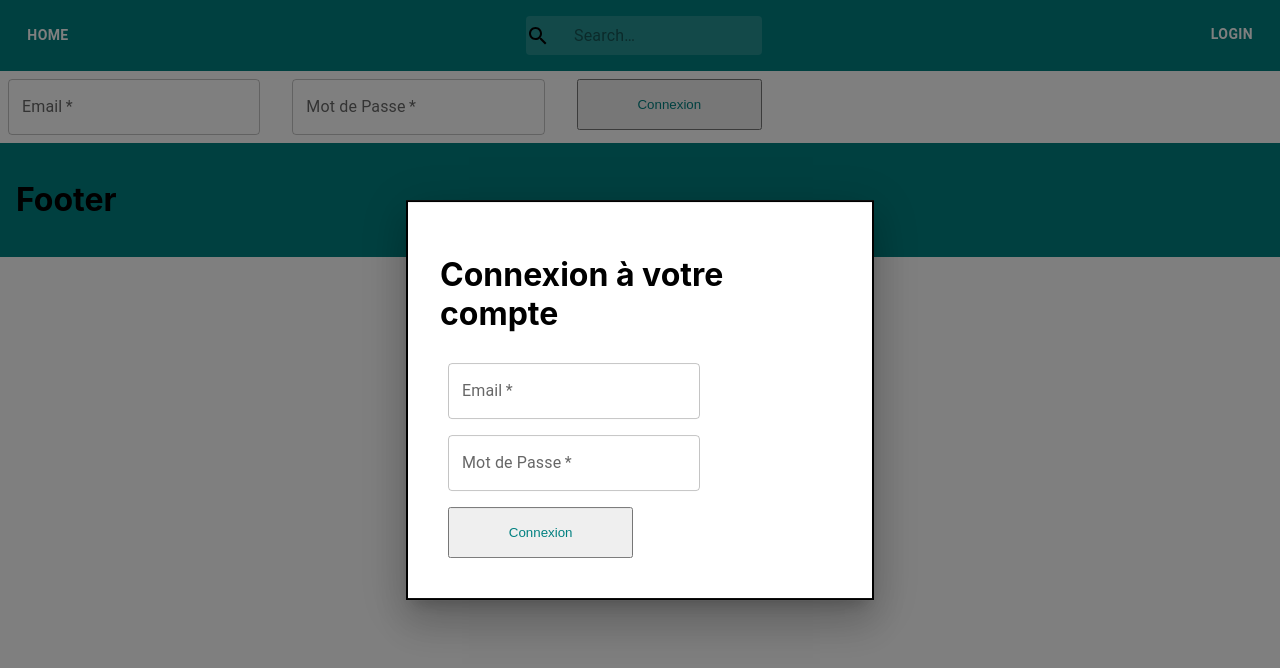
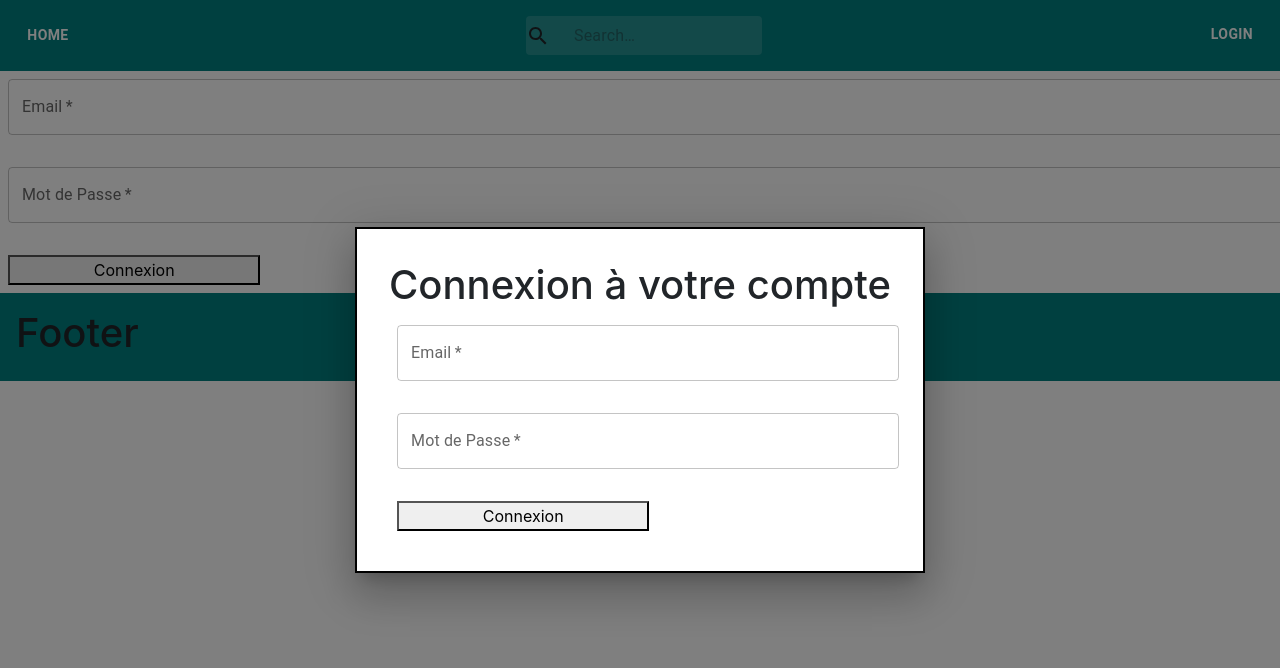
Before and after one commit to DENISJulien/SoundClock-Front, a React app in the folder soundclock/: page / in a window 1280 px wide. Both pictures are taken after a click on the button "LOGIN". Built offline with nearby package versions, Linux system fonts and the light colour scheme.

Commit message:
on progress

```diff
--- a/soundclock/package.json
+++ b/soundclock/package.json
@@ -12,6 +12,7 @@
     "@testing-library/react": "^13.0.0",
     "@testing-library/user-event": "^13.2.1",
     "axios": "^0.27.2",
+    "bootstrap": "^5.2.0-beta1",
     "react": "^18.2.0",
     "react-dom": "^18.2.0",
     "react-hook-form": "^7.33.1",
--- a/soundclock/public/index.html
+++ b/soundclock/public/index.html
@@ -25,7 +25,7 @@
       Learn how to configure a non-root public URL by running `npm run build`.
     -->
     <title>React App</title>
-
+    <link href="https://cdn.jsdelivr.net/npm/bootstrap@5.2.0-beta1/dist/css/bootstrap.min.css" rel="stylesheet" integrity="sha384-0evHe/X+R7YkIZDRvuzKMRqM+OrBnVFBL6DOitfPri4tjfHxaWutUpFmBp4vmVor" crossorigin="anonymous">
   </head>
   <body>
     <noscript>You need to enable JavaScript to run this app.</noscript>
--- a/soundclock/src/Component/Header/Modal/Form/FormLogin.scss
+++ b/soundclock/src/Component/Header/Modal/Form/FormLogin.scss
@@ -1,4 +1,10 @@
-.Form__Button{
-    padding: 1rem;
-    color:teal;
+.Form__Login__Box{
+    display: flex;
+    flex-direction: column !important;
+    // align-items: center;
 }
+
+.MuiTextField-root{
+    width: 100% !important;
+
+}
--- a/soundclock/src/Component/Header/Modal/Form/FormTest.js
+++ b/soundclock/src/Component/Header/Modal/Form/FormTest.js
@@ -1,16 +1,23 @@
 import Box from '@mui/material/Box';
 import TextField from '@mui/material/TextField';
-import { useState } from 'react';
 import axios from 'axios';
 import './FormLogin.scss';
 import { useForm } from 'react-hook-form';
 import { yupResolver } from '@hookform/resolvers/yup';
 import * as yup from "yup";
+import './FormLogin.scss';
 
 
-const schema = yup.object({
-    username: yup.string().email().required(),
-    password: yup.string().required(),
+const schema = yup.object().shape({
+    username:
+      yup
+      .string()
+      .email("Email valide demandé")
+      .required("Email obligatoire"),
+    password:
+      yup
+      .string()
+      .required(),
   });
 
 
@@ -23,7 +30,11 @@ export default function FormTest() {
 
   const{isSubmitSuccessful} = formState
 
-  const onSubmit = data => console.log(data)
+  const onSubmit = data => {
+
+    axios.post('http://localhost:8080/api/login_check',data )
+    .then((response) => localStorage.setItem("userToken", response.data.token))
+    .catch((error) => console.log("reponse NOK", error))}
 
   console.log('hello')
   return (
@@ -35,10 +46,12 @@ export default function FormTest() {
       }}
       noValidate
       autoComplete="off"
+      className = "Form__Login__Box"
     >
-      {isSubmitSuccessful && <div className="alert alert-success"> Merci pour votre inscription </div>}
+      {isSubmitSuccessful && <div className="alert alert-success"> Vous etes connecté</div>}
       <TextField
       id="outlined-basic"
+      className = "Form__Login__Box__Textfield"
       type="email"
       required
       label="Email"
@@ -50,6 +63,7 @@ export default function FormTest() {
 
       <TextField
       id="outlined-basic"
+      className = "Form__Login__Box__Textfield"
       type="password"
       required
       label="Mot de Passe"
@@ -59,7 +73,7 @@ export default function FormTest() {
 
       <span>{errors.password?.message}</span>
 
-      { <button /*disabled={isSubmitting}*/ className="Form__Button" type="submit" >Connexion</button> }
+      { <button className="Form__Button" type="submit" >Connexion</button> }
 
     </Box>
   );
--- a/soundclock/src/Component/Header/Modal/ModalLogin.js
+++ b/soundclock/src/Component/Header/Modal/ModalLogin.js
@@ -2,8 +2,9 @@ import * as React from 'react';
 import Box from '@mui/material/Box';
 import Button from '@mui/material/Button';
 import Modal from '@mui/material/Modal';
-import FormLogin from './Form/FormLogin';
+import FormTest from './Form/FormTest';
 import './ModalLogin.scss';
+
 
 
 const style = {
@@ -11,7 +12,6 @@ const style = {
   top: '50%',
   left: '50%',
   transform: 'translate(-50%, -50%)',
-  width: 400,
   bgcolor: 'background.paper',
   border: '2px solid #000',
   boxShadow: 24,
@@ -32,9 +32,9 @@ export default function ModalLogin() {
         aria-labelledby="modal-modal-title"
         aria-describedby="modal-modal-description"
       >
-        <Box sx={style}>
+        <Box className="Modal__Box" sx={style}>
           <h1> Connexion à votre compte </h1>
-          <FormLogin/>
+          <FormTest/>
         </Box>
       </Modal>
     </div>
--- a/soundclock/src/Component/Header/Modal/ModalLogin.scss
+++ b/soundclock/src/Component/Header/Modal/ModalLogin.scss
@@ -2,3 +2,7 @@
     color: white !important;
     font-weight:bold !important;
 }
+
+.Modal__Box{
+    width: auto !important;
+}
```
Also changed, not shown: soundclock/src/Component/Header/Modal/Form/FormLogin.js (line endings or trailing spaces), 2 other files.
